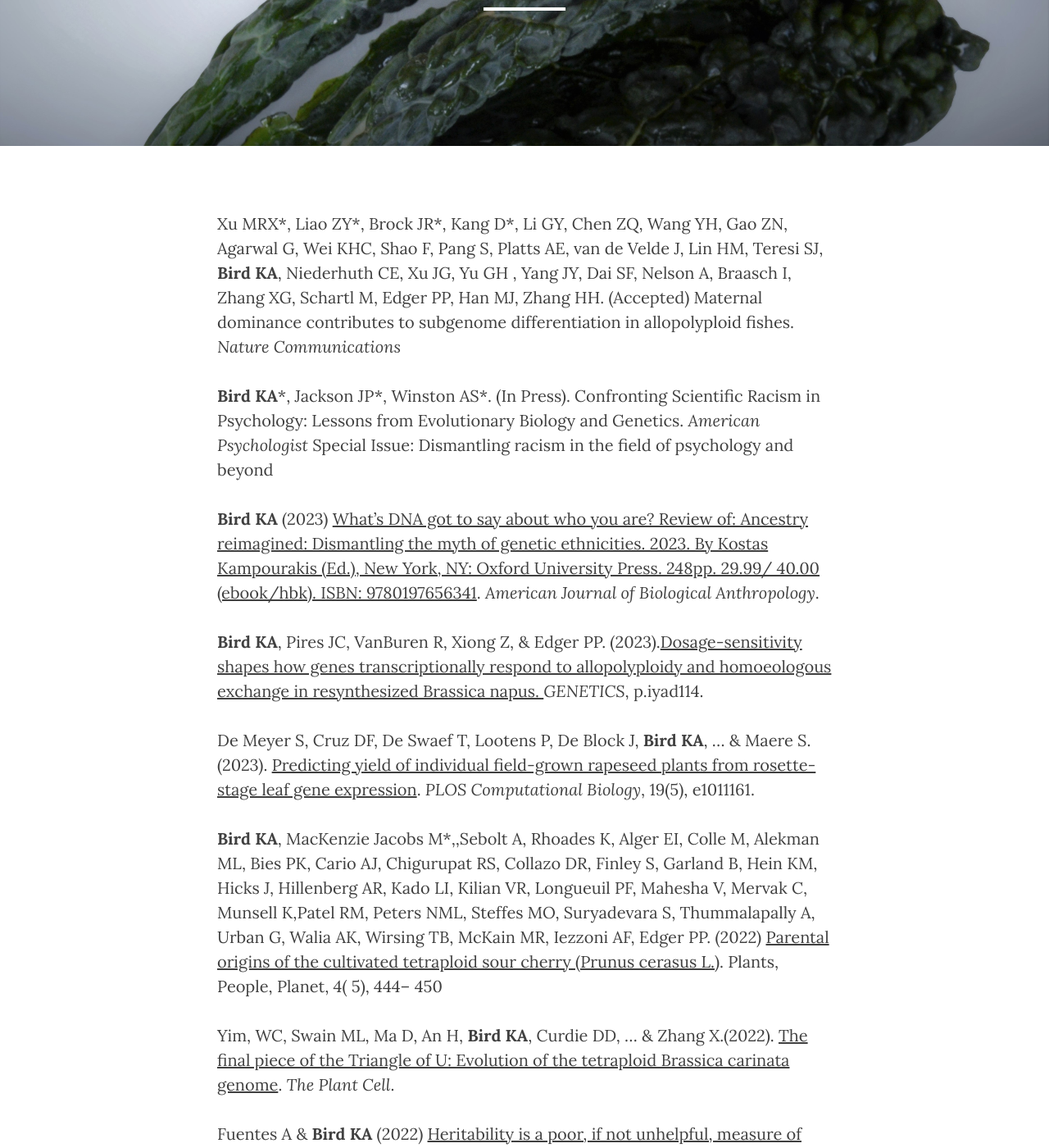
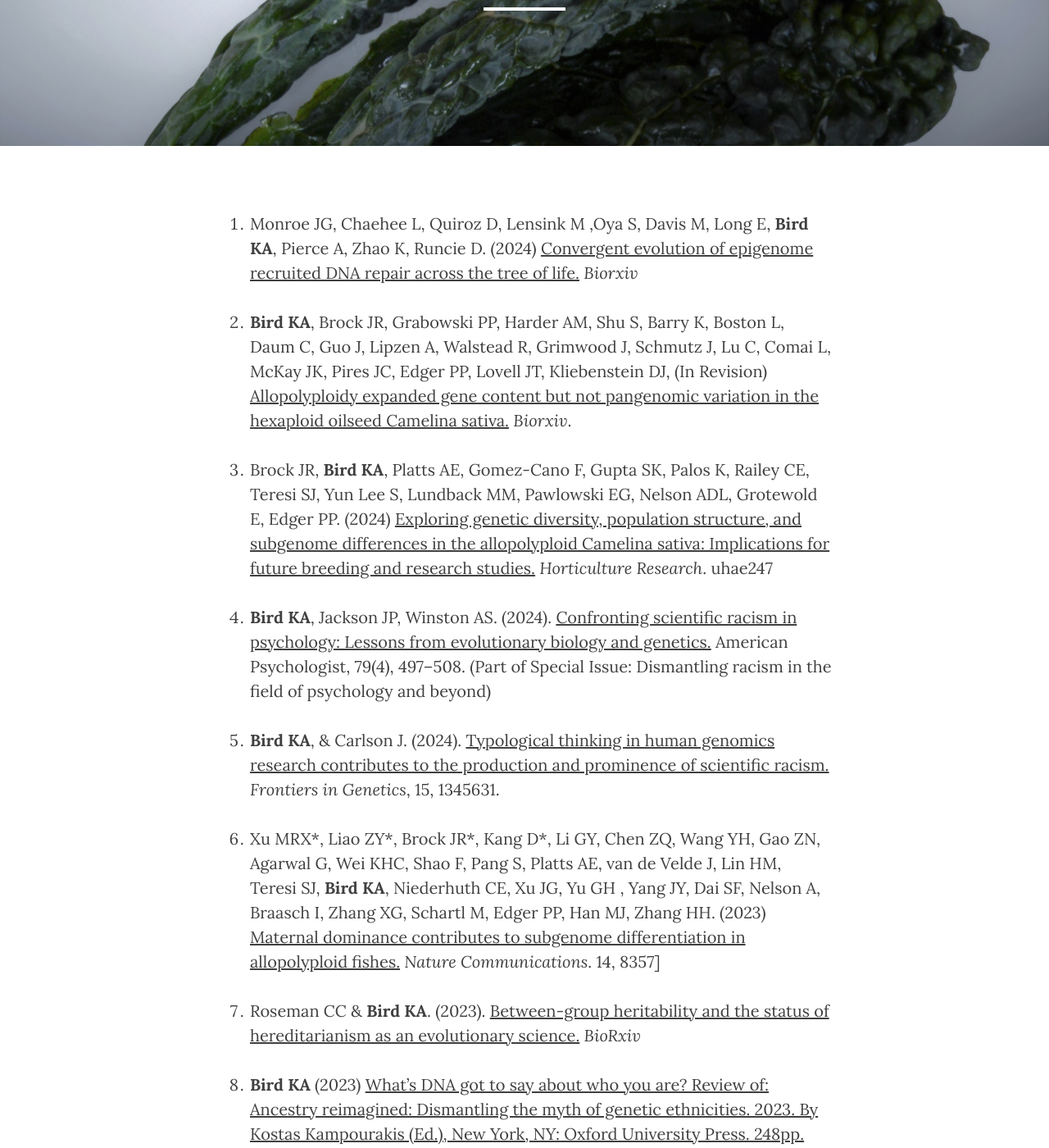
Before and after one commit to KevinABird/KevinABird.github.io, a Jekyll site: the page built from 4_publications.md, in a window 1280 px wide and 1400 px high, scrolled down 244 px. Shown: the whole window at 82% size. Built offline with Jekyll 4.4.1, drawn with Linux system fonts in a browser that asks for light colours; nearby versions of some CDN libraries; some of the changed text lies outside the part shown.

Commit message:
Update 4_publications.md

```diff
--- a/4_publications.md
+++ b/4_publications.md
@@ -3,56 +3,65 @@ layout: page
 title: "Publications"
 header-img: "img/Banner1-1.jpg"
 ---
+29. Monroe JG, Chaehee L, Quiroz D, Lensink M ,Oya S, Davis M, Long E, **Bird KA**, Pierce A, Zhao K, Runcie D. (2024) [Convergent evolution of epigenome recruited DNA repair across the tree of life.](https://doi.org/10.1101/2024.10.15.618488) *Biorxiv*
 
-Xu MRX\*, Liao ZY\*, Brock JR\*, Kang D\*, Li GY, Chen ZQ, Wang YH, Gao ZN, Agarwal G, Wei KHC, Shao F, Pang S, Platts AE, van de Velde J, Lin HM, Teresi SJ, **Bird KA**, Niederhuth CE, Xu JG, Yu GH , Yang JY, Dai SF, Nelson A, Braasch I, Zhang XG, Schartl M, Edger PP, Han MJ, Zhang HH. (Accepted) Maternal dominance contributes to subgenome differentiation in allopolyploid fishes. *Nature Communications*
+28. **Bird KA**, Brock JR, Grabowski PP, Harder AM, Shu S, Barry K, Boston L, Daum C, Guo J, Lipzen A, Walstead R, Grimwood J, Schmutz J, Lu C, Comai L, McKay JK, Pires JC, Edger PP, Lovell JT, Kliebenstein DJ, (In Revision) [Allopolyploidy expanded gene content but not pangenomic variation in the hexaploid oilseed Camelina sativa.](https://doi.org/10.1101/2024.08.13.607619) *Biorxiv*.
 
-**Bird KA**\*, Jackson JP\*, Winston AS\*. (In Press). Confronting Scientific Racism in Psychology: Lessons from Evolutionary Biology and Genetics. *American Psychologist* Special Issue: Dismantling racism in the field of psychology and beyond
+27. Brock JR, **Bird KA**, Platts AE, Gomez-Cano F, Gupta SK, Palos K, Railey CE, Teresi SJ, Yun Lee S, Lundback MM, Pawlowski EG, Nelson ADL, Grotewold E, Edger PP. (2024) [Exploring genetic diversity, population structure, and subgenome differences in the allopolyploid Camelina sativa: Implications for future breeding and research studies.](https://doi.org/10.1093/hr/uhae247)  *Horticulture Research*. uhae247
 
-**Bird KA** (2023) [What's DNA got to say about who you are? Review of: Ancestry reimagined: Dismantling the myth of genetic ethnicities. 2023. By Kostas Kampourakis (Ed.), New York, NY: Oxford University Press. 248pp. 29.99/ 40.00 (ebook/hbk). ISBN: 9780197656341](https://doi.org/10.1002/ajpa.24813). *American Journal of Biological Anthropology*.
+26. **Bird KA**, Jackson JP, Winston AS. (2024). [Confronting scientific racism in psychology: Lessons from evolutionary biology and genetics.](https://psycnet.apa.org/doi/10.1037/amp0001228) American Psychologist, 79(4), 497–508. (Part of Special Issue: Dismantling racism in the field of psychology and beyond)
 
-**Bird KA**, Pires JC, VanBuren R, Xiong Z, & Edger PP. (2023).[Dosage-sensitivity shapes how genes transcriptionally respond to allopolyploidy and homoeologous exchange in resynthesized Brassica napus. ](https://academic.oup.com/genetics/advance-article/doi/10.1093/genetics/iyad114/7203653) *GENETICS*, p.iyad114.
+25. **Bird KA**, & Carlson J. (2024). [Typological thinking in human genomics research contributes to the production and prominence of scientific racism.](https://doi.org/10.3389/fgene.2024.1345631) *Frontiers in Genetics*, 15, 1345631.
 
-De Meyer S, Cruz DF, De Swaef T, Lootens P, De Block J, **Bird KA**, ... & Maere S. (2023). [Predicting yield of individual field-grown rapeseed plants from rosette-stage leaf gene expression](https://journals.plos.org/ploscompbiol/article?id=10.1371/journal.pcbi.1011161). *PLOS Computational Biology*, 19(5), e1011161.
+24. Xu MRX\*, Liao ZY\*, Brock JR\*, Kang D\*, Li GY, Chen ZQ, Wang YH, Gao ZN, Agarwal G, Wei KHC, Shao F, Pang S, Platts AE, van de Velde J, Lin HM, Teresi SJ, **Bird KA**, Niederhuth CE, Xu JG, Yu GH , Yang JY, Dai SF, Nelson A, Braasch I, Zhang XG, Schartl M, Edger PP, Han MJ, Zhang HH. (2023) [Maternal dominance contributes to subgenome differentiation in allopolyploid fishes.](https://doi.org/10.1038/s41467-023-43740-y) *Nature Communications*. 14, 8357]
 
-**Bird KA**, MacKenzie Jacobs M*,,Sebolt A, Rhoades K, Alger EI, Colle M, Alekman ML, Bies PK,  Cario AJ, Chigurupat RS, Collazo DR, Finley S, Garland B, Hein KM, Hicks J, Hillenberg AR, Kado LI, Kilian VR, Longueuil PF, Mahesha V, Mervak C, Munsell K,Patel RM, Peters NML, Steffes MO, Suryadevara S, Thummalapally A, Urban G, Walia AK, Wirsing TB, McKain MR, Iezzoni AF, Edger PP. (2022) [Parental origins of the cultivated tetraploid sour cherry (Prunus cerasus L.)](https://doi.org/10.1002/ppp3.10267). Plants, People, Planet, 4( 5), 444– 450
+23. Roseman CC & **Bird KA**. (2023). [Between-group heritability and the status of hereditarianism as an evolutionary science.](https://doi.org/10.1101/2023.12.18.572247) *BioRxiv*
 
-Yim, WC, Swain ML, Ma D, An H, **Bird KA**, Curdie DD, ... & Zhang X.(2022). [The final piece of the Triangle of U: Evolution of the tetraploid Brassica carinata genome](https://doi.org/10.1093/plcell/koac249). *The Plant Cell*.
+22. **Bird KA** (2023) [What's DNA got to say about who you are? Review of: Ancestry reimagined: Dismantling the myth of genetic ethnicities. 2023. By Kostas Kampourakis (Ed.), New York, NY: Oxford University Press. 248pp. 29.99/ 40.00 (ebook/hbk). ISBN: 9780197656341](https://doi.org/10.1002/ajpa.24813). *American Journal of Biological Anthropology*.
 
-Fuentes A & **Bird KA** (2022) [Heritability is a poor, if not unhelpful, measure of complex human behavioral processes](https://doi.org/10.1017/S0140525X21001564).
+21. **Bird KA**, Pires JC, VanBuren R, Xiong Z, & Edger PP. (2023).[Dosage-sensitivity shapes how genes transcriptionally respond to allopolyploidy and homoeologous exchange in resynthesized Brassica napus. ](https://academic.oup.com/genetics/advance-article/doi/10.1093/genetics/iyad114/7203653) *GENETICS*, p.iyad114.
+
+20. De Meyer S, Cruz DF, De Swaef T, Lootens P, De Block J, **Bird KA**, ... & Maere S. (2023). [Predicting yield of individual field-grown rapeseed plants from rosette-stage leaf gene expression](https://journals.plos.org/ploscompbiol/article?id=10.1371/journal.pcbi.1011161). *PLOS Computational Biology*, 19(5), e1011161.
+
+19. **Bird KA**, MacKenzie Jacobs M*,,Sebolt A, Rhoades K, Alger EI, Colle M, Alekman ML, Bies PK,  Cario AJ, Chigurupat RS, Collazo DR, Finley S, Garland B, Hein KM, Hicks J, Hillenberg AR, Kado LI, Kilian VR, Longueuil PF, Mahesha V, Mervak C, Munsell K,Patel RM, Peters NML, Steffes MO, Suryadevara S, Thummalapally A, Urban G, Walia AK, Wirsing TB, McKain MR, Iezzoni AF, Edger PP. (2022) [Parental origins of the cultivated tetraploid sour cherry (Prunus cerasus L.)](https://doi.org/10.1002/ppp3.10267). Plants, People, Planet, 4( 5), 444– 450
+
+18. Yim, WC, Swain ML, Ma D, An H, **Bird KA**, Curdie DD, ... & Zhang X.(2022). [The final piece of the Triangle of U: Evolution of the tetraploid Brassica carinata genome](https://doi.org/10.1093/plcell/koac249). *The Plant Cell*.
+
+17. Fuentes A & **Bird KA** (2022) [Heritability is a poor, if not unhelpful, measure of complex human behavioral processes](https://doi.org/10.1017/S0140525X21001564).
 *Behavioral and Brain Sciences*. 45, E162.
 
-**Bird KA**, Hardigan MA, Ragsdale AP, Knapp SJ, VanBuren R, & Edger PP (2021). [Diversification, Spread, and Admixture of Octoploid Strawberry in the Western Hemisphere](https://doi.org/10.1002/ajb2.1776). *American Journal of Botany*.
+16. **Bird KA**, Hardigan MA, Ragsdale AP, Knapp SJ, VanBuren R, & Edger PP (2021). [Diversification, Spread, and Admixture of Octoploid Strawberry in the Western Hemisphere](https://doi.org/10.1002/ajb2.1776). *American Journal of Botany*.
 
-Hardigan MA, Lorant A, Pincot DD, Feldmann MJ, Famula RA, Acharya CB, Lee S, Verma S, Whitaker VM, Bassil N, Zurn J, Cole GS, **Bird KA**, Edger PP, & Knapp SJ (2021). [Unraveling the complex hybrid ancestry and domestication history of cultivated strawberry.](https://doi.org/10.1093/molbev/msab024) *Molecular Biology and Evolution*, 38(6), 2285-2305.
+15. Hardigan MA, Lorant A, Pincot DD, Feldmann MJ, Famula RA, Acharya CB, Lee S, Verma S, Whitaker VM, Bassil N, Zurn J, Cole GS, **Bird KA**, Edger PP, & Knapp SJ (2021). [Unraveling the complex hybrid ancestry and domestication history of cultivated strawberry.](https://doi.org/10.1093/molbev/msab024) *Molecular Biology and Evolution*, 38(6), 2285-2305.
 
-McAlvay AC, Ragsdale AP, Mabry ME, Qi X, **Bird KA**, Velasco P, An H, Pires JC, & Emshwiller E (2021). [Brassica Rapa domestication: untangling wild and feral forms and convergence of crop morphotypes.](https://doi.org/10.1093/molbev/msab108) *Molecular Biology and Evolution*. msab108
+14. McAlvay AC, Ragsdale AP, Mabry ME, Qi X, **Bird KA**, Velasco P, An H, Pires JC, & Emshwiller E (2021). [Brassica Rapa domestication: untangling wild and feral forms and convergence of crop morphotypes.](https://doi.org/10.1093/molbev/msab108) *Molecular Biology and Evolution*. msab108
 
-**Bird KA**.(2021). [No support for the hereditarian hypothesis of the Black-white achievement gap using polygenic scores and tests for divergent selection.](https://doi.org/10.1002/ajpa.24216) *American Journal of Physical Anthropology*. 175: 465– 476
+13. **Bird KA**.(2021). [No support for the hereditarian hypothesis of the Black-white achievement gap using polygenic scores and tests for divergent selection.](https://doi.org/10.1002/ajpa.24216) *American Journal of Physical Anthropology*. 175: 465– 476
 
-**Bird KA**, Niederhuth C, Ou S, Gehan M, Pires JC, Xiong Z, VanBuren R, Edger PP (2021) [Replaying the evolutionary tape to investigate subgenome dominance in allopolyploid Brassica napus](https://nph.onlinelibrary.wiley.com/doi/10.1111/nph.17137). *New Phytologist*. 230(1), 354-371.
+12. **Bird KA**, Niederhuth C, Ou S, Gehan M, Pires JC, Xiong Z, VanBuren R, Edger PP (2021) [Replaying the evolutionary tape to investigate subgenome dominance in allopolyploid Brassica napus](https://nph.onlinelibrary.wiley.com/doi/10.1111/nph.17137). *New Phytologist*. 230(1), 354-371.
 
-Tichko P, **Bird KA**, Kohn G (2021). [Beyond “consistent with” adaptation: Is there a robust test for music adaptation?](https://www.cambridge.org/core/journals/behavioral-and-brain-sciences/article/beyond-consistent-with-adaptation-is-there-a-robust-test-for-music-adaptation/744A88E0A16328BA302FD0D2349C140E) Behavioral and Brain Sciences, 44, E115. doi:10.1017/S0140525X20001132
+11. Tichko P, **Bird KA**, Kohn G (2021). [Beyond “consistent with” adaptation: Is there a robust test for music adaptation?](https://www.cambridge.org/core/journals/behavioral-and-brain-sciences/article/beyond-consistent-with-adaptation-is-there-a-robust-test-for-music-adaptation/744A88E0A16328BA302FD0D2349C140E) Behavioral and Brain Sciences, 44, E115. doi:10.1017/S0140525X20001132
 
-Turner-Hissong SD, **Bird KA**, Lipka AE, King EG, Beissinger TM, & Angelovici R. (2020). [Genomic prediction informed by biological processes expands our understanding of the genetic architecture underlying free amino acid traits in dry Arabidopsis seeds](https://www.g3journal.org/content/10/11/4227.abstract). *G3: Genes, Genomes, Genetics*, 10(11), 4227-4239.
+10. Turner-Hissong SD, **Bird KA**, Lipka AE, King EG, Beissinger TM, & Angelovici R. (2020). [Genomic prediction informed by biological processes expands our understanding of the genetic architecture underlying free amino acid traits in dry Arabidopsis seeds](https://www.g3journal.org/content/10/11/4227.abstract). *G3: Genes, Genomes, Genetics*, 10(11), 4227-4239.
 
-Hardigan, MA, Feldmann, MJ, Lorant, A, **Bird, KA**, Famula, R, Acharya, C, ... & Knapp, SJ (2020). [Genome Synteny Has Been Conserved Among the Octoploid Progenitors of Cultivated Strawberry Over Millions of Years of Evolution](https://www.frontiersin.org/articles/10.3389/fpls.2019.01789/full?&utm_source=Email_to_authors_&utm_medium=Email&utm_content=T1_11.5e1_author&utm_campaign...). *Frontiers in Plant Science*, 10, 1789.
+9. Hardigan, MA, Feldmann, MJ, Lorant, A, **Bird, KA**, Famula, R, Acharya, C, ... & Knapp, SJ (2020). [Genome Synteny Has Been Conserved Among the Octoploid Progenitors of Cultivated Strawberry Over Millions of Years of Evolution](https://www.frontiersin.org/articles/10.3389/fpls.2019.01789/full?&utm_source=Email_to_authors_&utm_medium=Email&utm_content=T1_11.5e1_author&utm_campaign...). *Frontiers in Plant Science*, 10, 1789.
 
-Barbey C, Lee S, Verma S, **Bird KA**, Yocca AE, Edger PP, Knapp SJ, Whitaker VM and Folta KM.
+8. Barbey C, Lee S, Verma S, **Bird KA**, Yocca AE, Edger PP, Knapp SJ, Whitaker VM and Folta KM.
 *G3: Genes, Genomes, Genetics.* (2019) [Disease Resistance Genetics and Genomics in Octoploid Strawberry](https://www.g3journal.org/content/early/2019/08/16/g3.119.400597). colume 9, 3315-3332 https://doi.org/10.1534/g3.119.400597
 
-Edger PP, Poorten TJ, VanBuren R, Hardigan MA, Colle M,  McKain MR, Smith RD,  Teresi SJ, Nelson ADL, Wai CM, Alger EI, **Bird KA**, Yocca AE, Pumplin N, Ou S, Ben-Zvi G, Brodt A, Baruch K, Swale T, Shiue L, Acharya CB,  Cole GS, Mower JP, Childs KL, Jiang N, Lyons E, Freeling M, Puzey JR & Knapp SJ.  (2019) [Origin and evolution of the octoploid strawberry genome](https://www.nature.com/articles/s41588-019-0356-4). *Nature Genetics*, volume 51, 541–547
+7. Edger PP, Poorten TJ, VanBuren R, Hardigan MA, Colle M,  McKain MR, Smith RD,  Teresi SJ, Nelson ADL, Wai CM, Alger EI, **Bird KA**, Yocca AE, Pumplin N, Ou S, Ben-Zvi G, Brodt A, Baruch K, Swale T, Shiue L, Acharya CB,  Cole GS, Mower JP, Childs KL, Jiang N, Lyons E, Freeling M, Puzey JR & Knapp SJ.  (2019) [Origin and evolution of the octoploid strawberry genome](https://www.nature.com/articles/s41588-019-0356-4). *Nature Genetics*, volume 51, 541–547
 
-Colle M, Leisner CP, Wai CM, Ou S, **Bird KA**, Wang J, Wisecaver JH, Yocca AE, Alger EI, Tang H, Xiong Z, Callow P, Ben-Zvi G, Brodt A, Baruch K, Swale T, Shiue L,  Song G,  Childs KL, Schilmiller A, Vorsa N,Buell CR, VanBuren R, Jiang N, Edger PP. (2019) [Haplotype-phased genome and evolution of phytonutrient pathways of tetraploid blueberry](https://academic.oup.com/gigascience/advance-article/doi/10.1093/gigascience/giz012/5304886). *GigaScience*, giz012.
+6. Colle M, Leisner CP, Wai CM, Ou S, **Bird KA**, Wang J, Wisecaver JH, Yocca AE, Alger EI, Tang H, Xiong Z, Callow P, Ben-Zvi G, Brodt A, Baruch K, Swale T, Shiue L,  Song G,  Childs KL, Schilmiller A, Vorsa N,Buell CR, VanBuren R, Jiang N, Edger PP. (2019) [Haplotype-phased genome and evolution of phytonutrient pathways of tetraploid blueberry](https://academic.oup.com/gigascience/advance-article/doi/10.1093/gigascience/giz012/5304886). *GigaScience*, giz012.
 
-**Bird KA**, VanBuren R, Puzey JR, & Edger PP (2018). [The causes and consequences of subgenome dominance in hybrids and recent polyploids](https://nph.onlinelibrary.wiley.com/doi/abs/10.1111/nph.15256). *New Phytologist*.
+5. **Bird KA**, VanBuren R, Puzey JR, & Edger PP (2018). [The causes and consequences of subgenome dominance in hybrids and recent polyploids](https://nph.onlinelibrary.wiley.com/doi/abs/10.1111/nph.15256). *New Phytologist*.
 
-Edger PP, McKain MR, **Bird KA**, & VanBuren R (2018). [Subgenome assignment in allopolyploids: challenges and future directions](https://www.sciencedirect.com/science/article/pii/S1369526617301310). *Current Opinion in Plant Biology*, 42, 76-80.
+4. Edger PP, McKain MR, **Bird KA**, & VanBuren R (2018). [Subgenome assignment in allopolyploids: challenges and future directions](https://www.sciencedirect.com/science/article/pii/S1369526617301310). *Current Opinion in Plant Biology*, 42, 76-80.
 
-**Bird KA**, An H, Gazave E, Gore MA, Pires JC, Robertson LD, & Labate JA (2017). [Population structure and phylogenetic relationships in a diverse panel of Brassica rapa L.](https://www.frontiersin.org/articles/10.3389/fpls.2017.00321/full) *Frontiers in Plant Science*, 8, 321.
+3. **Bird KA**, An H, Gazave E, Gore MA, Pires JC, Robertson LD, & Labate JA (2017). [Population structure and phylogenetic relationships in a diverse panel of Brassica rapa L.](https://www.frontiersin.org/articles/10.3389/fpls.2017.00321/full) *Frontiers in Plant Science*, 8, 321.
 
-Washburn JD, **Bird KA**, Conant GC, & Pires JC (2016). [Convergent evolution and the origin of complex phenotypes in the age of systems biology](https://www.journals.uchicago.edu/doi/abs/10.1086/686009). *International Journal of Plant Sciences*, 177(4), 305-318.
+2. Washburn JD, **Bird KA**, Conant GC, & Pires JC (2016). [Convergent evolution and the origin of complex phenotypes in the age of systems biology](https://www.journals.uchicago.edu/doi/abs/10.1086/686009). *International Journal of Plant Sciences*, 177(4), 305-318.
 
-Edge, PP\*, Tang M\*, **Bird KA**, Mayfield DR, Conant GC, Mummenhoff K, Koch MA, & Pires JC (2014). [Secondary structure analyses of the nuclear rRNA internal transcribed spacers and assessment of its phylogenetic utility across the Brassicaceae (mustards)](http://journals.plos.org/plosone/article?id=10.1371/journal.pone.0101341). *PLOS ONE*, 9(7), e101341.
+1. Edgee, PP\*, Tang M\*, **Bird KA**, Mayfield DR, Conant GC, Mummenhoff K, Koch MA, & Pires JC (2014). [Secondary structure analyses of the nuclear rRNA internal transcribed spacers and assessment of its phylogenetic utility across the Brassicaceae (mustards)](http://journals.plos.org/plosone/article?id=10.1371/journal.pone.0101341). *PLOS ONE*, 9(7), e101341.
 
 
 \* these authors contributed equally
```
